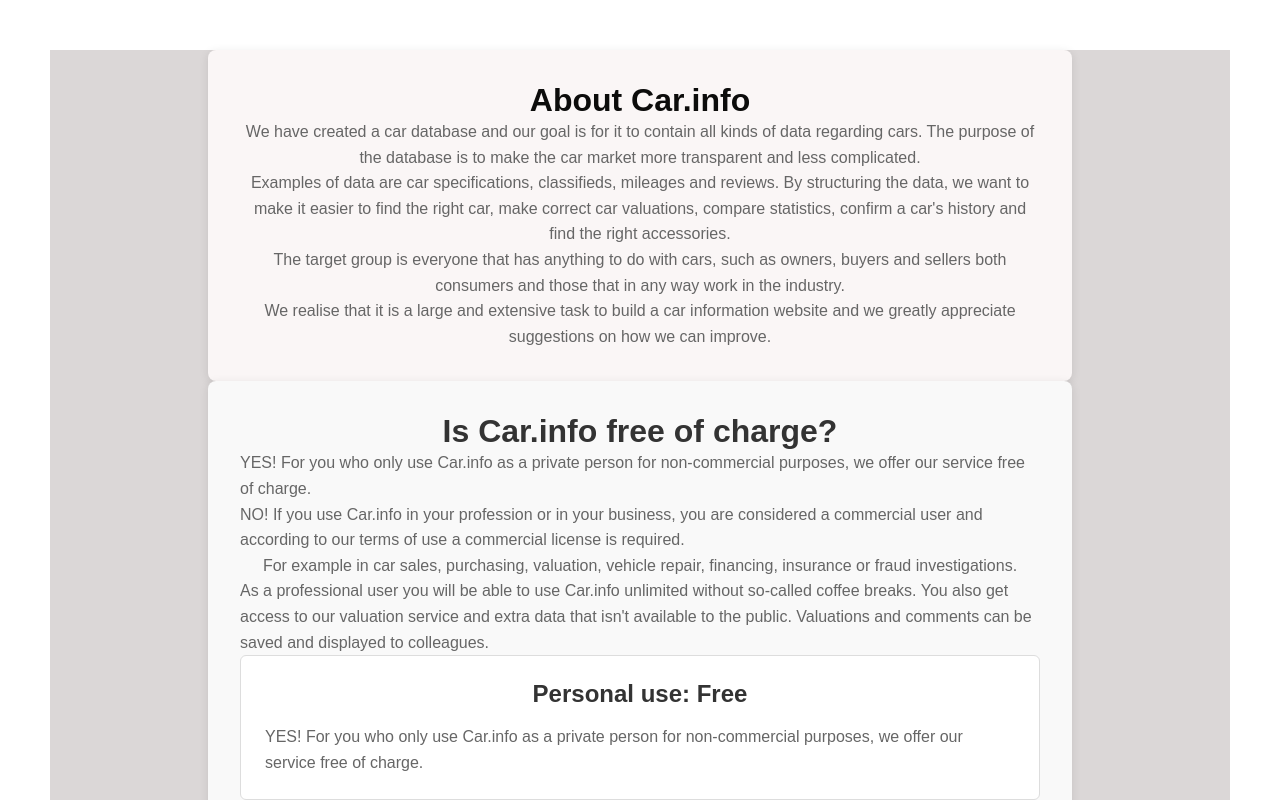
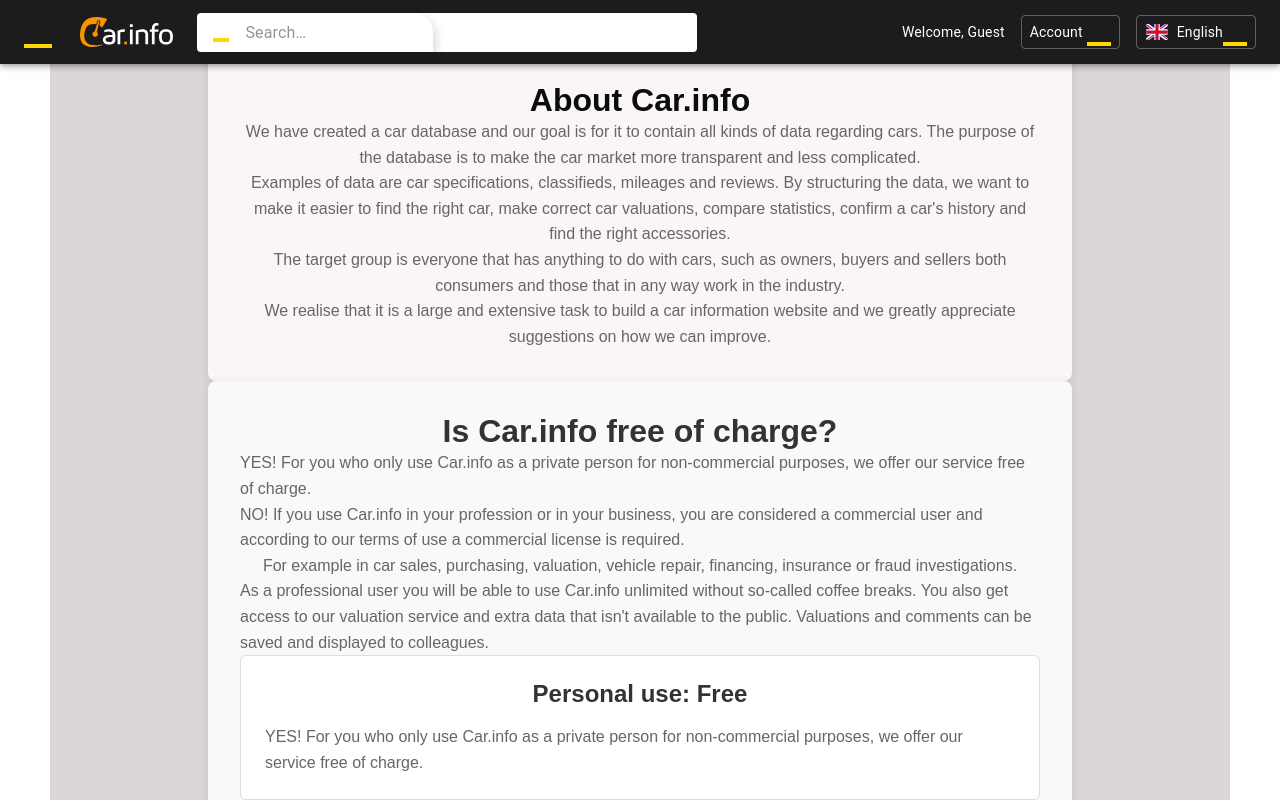
Before and after one commit to ocjdagreat1/car-brand-project, a React (Vite) app: page /AboutUs in a window 1280 px wide. Shown: the top 800 px of the page. Built offline with nearby package versions, Linux system fonts and the light colour scheme; some icons are missing.

Commit message:
new changes

```diff
--- a/src/pages/AboutUs.jsx
+++ b/src/pages/AboutUs.jsx
@@ -6,9 +6,12 @@
 import img2 from '../assets/jonatan.jpg'
 import img3 from '../assets/jonas.jpg'
 import img4 from '../assets/team_picture.jpg'
+import Appbar from "../components/Appbar"
 const AboutUs = () => {
 
   return (
+    <>
+    <Appbar/>
     <div className="about-page">
       {/* Header Section: About Car.info */}
       <section className="about-section">
@@ -166,6 +169,7 @@
       </section>
       <div className="team-picture"><img src={img4} alt="" /></div>
     </div>
+    </>
 
   );
 };
```
